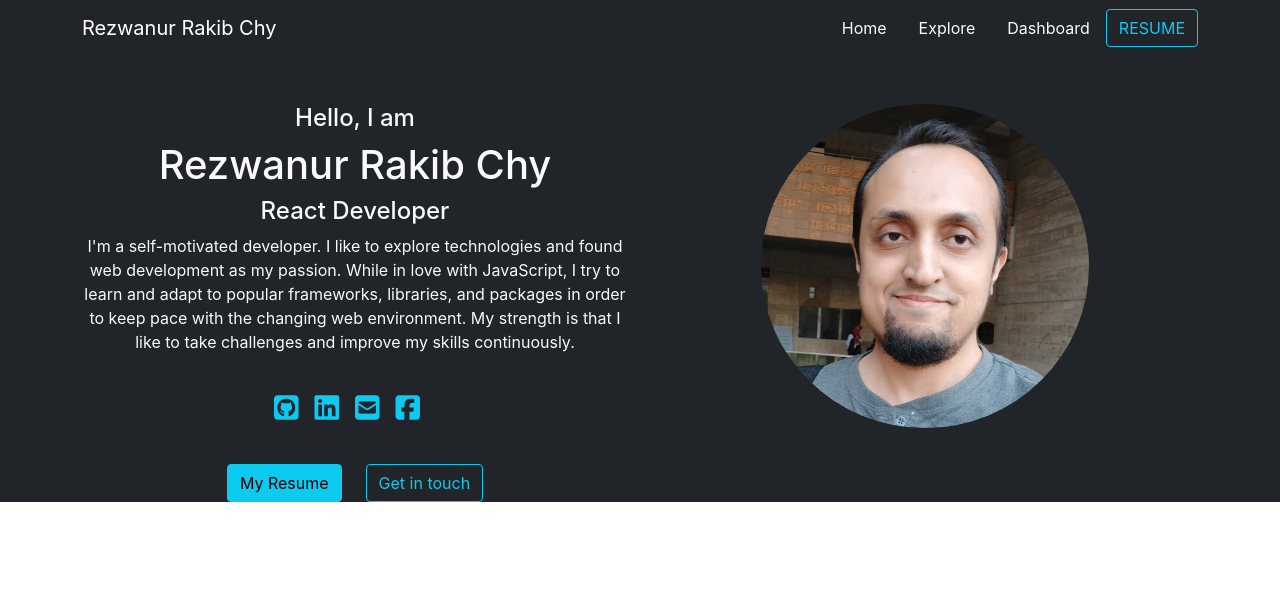
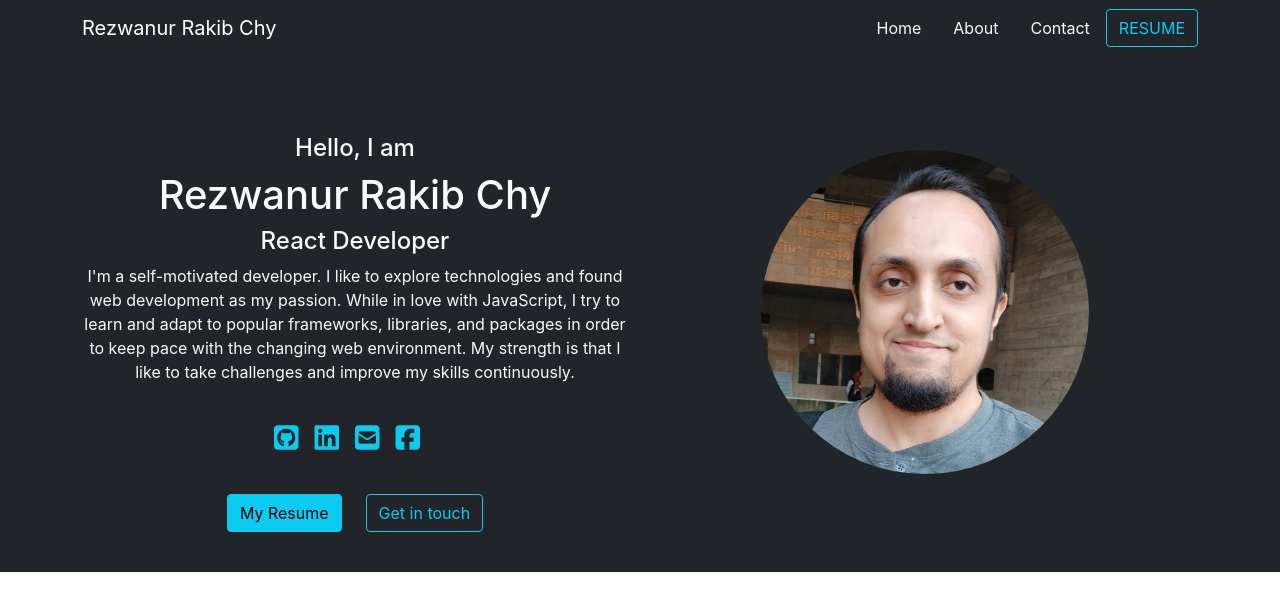
Before and after one commit to rezbd/first-portfolio, a React (Create React App) app: page / in a window 1280 px wide. Shown: the top 610 px of the page. Built offline with nearby package versions, Linux system fonts and the light colour scheme.

Commit message:
padding of the banner. mobile friendly

```diff
--- a/src/components/Banner/Banner.css
+++ b/src/components/Banner/Banner.css
@@ -7,3 +7,8 @@
     margin-top: 40px;
     margin-bottom: 40px;
 }
+
+.banner-container{
+    padding-top: 30px;
+    padding-bottom: 40px;
+}
--- a/src/components/Banner/Banner.js
+++ b/src/components/Banner/Banner.js
@@ -4,7 +4,7 @@ import './Banner.css';
 
 const Banner = () => {
     return (
-        <div className="container bg-dark text-light">
+        <div className="container bg-dark text-light banner-container">
             <div className="row">
                 <div className="col-12 col-md-6">
                     <h4>Hello, I am</h4>
@@ -27,7 +27,7 @@ const Banner = () => {
                         <button className="btn btn-outline-info">Get in touch</button>
                     </div>
                 </div>
-                <div className="col-12 col-md-6">
+                <div className="col-12 col-md-6 py-3">
                     <img className="portrait" src={portrait} width="100%" alt="" />
                 </div>
             </div>
--- a/src/components/Header/Header.js
+++ b/src/components/Header/Header.js
@@ -12,8 +12,8 @@ const Header = () => {
                         <Navbar.Toggle />
                         <Navbar.Collapse className="justify-content-end">
                             <Nav.Link className="text-light" as={Link} to="/home">Home</Nav.Link>
-                            <Nav.Link className="text-light" as={Link} to="/explore">Explore</Nav.Link>
-                            <Nav.Link className="text-light" as={Link} to="/dashboard">Dashboard</Nav.Link>
+                            <Nav.Link className="text-light" as={Link} to="/explore">About</Nav.Link>
+                            <Nav.Link className="text-light" as={Link} to="/dashboard">Contact</Nav.Link>
                             <a target="_blank" rel="noreferrer" className="btn btn-outline-info" href="https://drive.google.com/file/d/1Bj5lP8pf-SmNYj5Q_wxbeHvG91n7eHHE/view?usp=sharing">RESUME</a>
                         </Navbar.Collapse>
                     </Container>
```
Also changed, not shown: src/components/Projects/Projects.js (added, +12 -0 lines), src/components/Projects/Projects.css (added).
